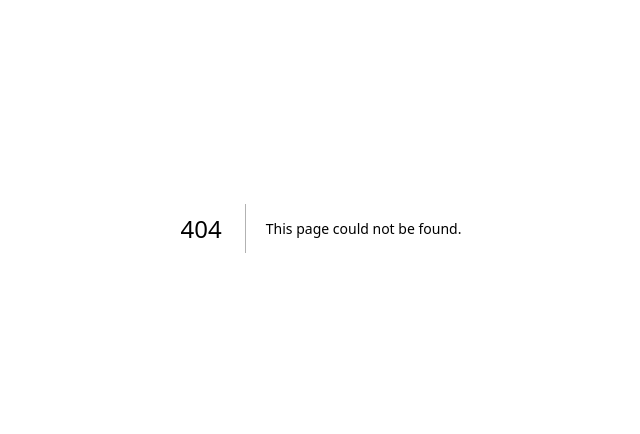
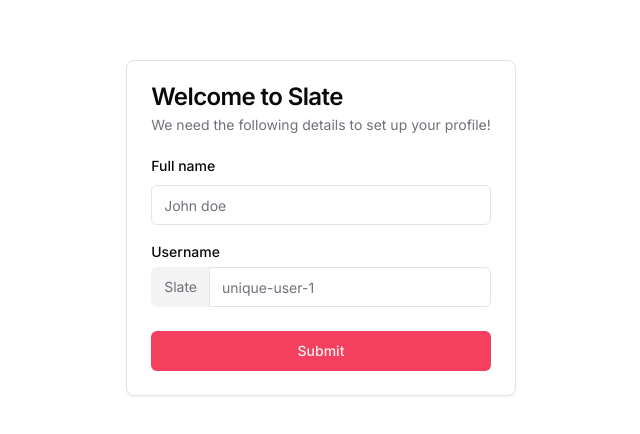
Before and after one commit to dhanyamd/Slate, a Next.js app: page /onboarding in a window 1280 px wide. Before the commit this address had no page. Shown: the part 172-606 px from the top of the page, without its empty margins (319-959 px from the left). Built offline with nearby package versions, Linux system fonts and the light colour scheme.

Commit message:
add onboarding route

```diff
--- a/app/dashboard/layout.tsx
+++ b/app/dashboard/layout.tsx
@@ -48,7 +48,7 @@
     </SheetTrigger>
     <SheetContent side="left" className='flex flex-col'>
    <nav className='grid gap-2 mt-10'>
-  Sla<span className='font-semibold leading-relaxed text-2xl pl-5'>te</span>
+  <span className='font-semibold leading-relaxed text-2xl pl-5'>Slate</span>
    <DahboardLinks />
    </nav>
     </SheetContent>
--- /dev/null
+++ b/app/onboarding/page.tsx
@@ -0,0 +1,36 @@
+import { Button } from "@/components/ui/button";
+import { Card, CardContent, CardDescription, CardFooter, CardHeader, CardTitle } from "@/components/ui/card";
+import { Input } from "@/components/ui/input";
+import { Label } from "@/components/ui/label";
+
+export default function OnboardingRoute(){
+    return (
+        <div className="min-h-screen w-screen flex justify-center items-center">
+       <Card>
+        <CardHeader>
+        <CardTitle>Welcome to Slate</CardTitle>
+        <CardDescription>We need the following details to set up your profile!</CardDescription>
+        </CardHeader>
+        <form>
+        <CardContent className="grid gap-y-5">
+        <div className="grid gap-y-3 ">
+      <Label>Full name</Label>
+      <Input placeholder="John doe"/>
+        </div>
+        <div className="grid gap-y-2">
+       <Label>Username</Label>
+       <div className="flex rounded-md">
+       <span className="inline-flex items-center px-3 rounded-l-md border border-r-0 border-muted bg-muted
+       text-sm text-muted-foreground">Slate</span>
+       <Input className="rounded-l-none" placeholder="unique-user-1"/>
+       </div>
+        </div>
+        </CardContent>
+        <CardFooter>
+            <Button className="w-full bg-rose-500">Submit</Button>
+        </CardFooter>
+        </form>
+       </Card>
+        </div>
+    )
+}
--- /dev/null
+++ b/components/ui/card.tsx
@@ -0,0 +1,79 @@
+import * as React from "react"
+
+import { cn } from "@/lib/utils"
+
+const Card = React.forwardRef<
+  HTMLDivElement,
+  React.HTMLAttributes<HTMLDivElement>
+>(({ className, ...props }, ref) => (
+  <div
+    ref={ref}
+    className={cn(
+      "rounded-lg border bg-card text-card-foreground shadow-sm",
+      className
+    )}
+    {...props}
+  />
+))
+Card.displayName = "Card"
+
+const CardHeader = React.forwardRef<
+  HTMLDivElement,
+  React.HTMLAttributes<HTMLDivElement>
+>(({ className, ...props }, ref) => (
+  <div
+    ref={ref}
+    className={cn("flex flex-col space-y-1.5 p-6", className)}
+    {...props}
+  />
+))
+CardHeader.displayName = "CardHeader"
+
+const CardTitle = React.forwardRef<
+  HTMLParagraphElement,
+  React.HTMLAttributes<HTMLHeadingElement>
+>(({ className, ...props }, ref) => (
+  <h3
+    ref={ref}
+    className={cn(
+      "text-2xl font-semibold leading-none tracking-tight",
+      className
+    )}
+    {...props}
+  />
+))
+CardTitle.displayName = "CardTitle"
+
+const CardDescription = React.forwardRef<
+  HTMLParagraphElement,
+  React.HTMLAttributes<HTMLParagraphElement>
+>(({ className, ...props }, ref) => (
+  <p
+    ref={ref}
+    className={cn("text-sm text-muted-foreground", className)}
+    {...props}
+  />
+))
+CardDescription.displayName = "CardDescription"
+
+const CardContent = React.forwardRef<
+  HTMLDivElement,
+  React.HTMLAttributes<HTMLDivElement>
+>(({ className, ...props }, ref) => (
+  <div ref={ref} className={cn("p-6 pt-0", className)} {...props} />
+))
+CardContent.displayName = "CardContent"
+
+const CardFooter = React.forwardRef<
+  HTMLDivElement,
+  React.HTMLAttributes<HTMLDivElement>
+>(({ className, ...props }, ref) => (
+  <div
+    ref={ref}
+    className={cn("flex items-center p-6 pt-0", className)}
+    {...props}
+  />
+))
+CardFooter.displayName = "CardFooter"
+
+export { Card, CardHeader, CardFooter, CardTitle, CardDescription, CardContent }
--- /dev/null
+++ b/components/ui/input.tsx
@@ -0,0 +1,25 @@
+import * as React from "react"
+
+import { cn } from "@/lib/utils"
+
+export interface InputProps
+  extends React.InputHTMLAttributes<HTMLInputElement> {}
+
+const Input = React.forwardRef<HTMLInputElement, InputProps>(
+  ({ className, type, ...props }, ref) => {
+    return (
+      <input
+        type={type}
+        className={cn(
+          "flex h-10 w-full rounded-md border border-input bg-background px-3 py-2 text-sm ring-offset-background file:border-0 file:bg-transparent file:text-sm file:font-medium file:text-foreground placeholder:text-muted-foreground focus-visible:outline-none focus-visible:ring-2 focus-visible:ring-ring focus-visible:ring-offset-2 disabled:cursor-not-allowed disabled:opacity-50",
+          className
+        )}
+        ref={ref}
+        {...props}
+      />
+    )
+  }
+)
+Input.displayName = "Input"
+
+export { Input }
--- /dev/null
+++ b/components/ui/label.tsx
@@ -0,0 +1,26 @@
+"use client"
+
+import * as React from "react"
+import * as LabelPrimitive from "@radix-ui/react-label"
+import { cva, type VariantProps } from "class-variance-authority"
+
+import { cn } from "@/lib/utils"
+
+const labelVariants = cva(
+  "text-sm font-medium leading-none peer-disabled:cursor-not-allowed peer-disabled:opacity-70"
+)
+
+const Label = React.forwardRef<
+  React.ElementRef<typeof LabelPrimitive.Root>,
+  React.ComponentPropsWithoutRef<typeof LabelPrimitive.Root> &
+    VariantProps<typeof labelVariants>
+>(({ className, ...props }, ref) => (
+  <LabelPrimitive.Root
+    ref={ref}
+    className={cn(labelVariants(), className)}
+    {...props}
+  />
+))
+Label.displayName = LabelPrimitive.Root.displayName
+
+export { Label }
--- a/package.json
+++ b/package.json
@@ -13,6 +13,7 @@
     "@prisma/client": "^5.21.0",
     "@radix-ui/react-dialog": "^1.1.2",
     "@radix-ui/react-dropdown-menu": "^2.1.2",
+    "@radix-ui/react-label": "^2.1.0",
     "@radix-ui/react-slot": "^1.1.0",
     "class-variance-authority": "^0.7.0",
     "clsx": "^2.1.1",
```
Also changed, not shown: 1 other file (tests, documents, lock files or other folders).
